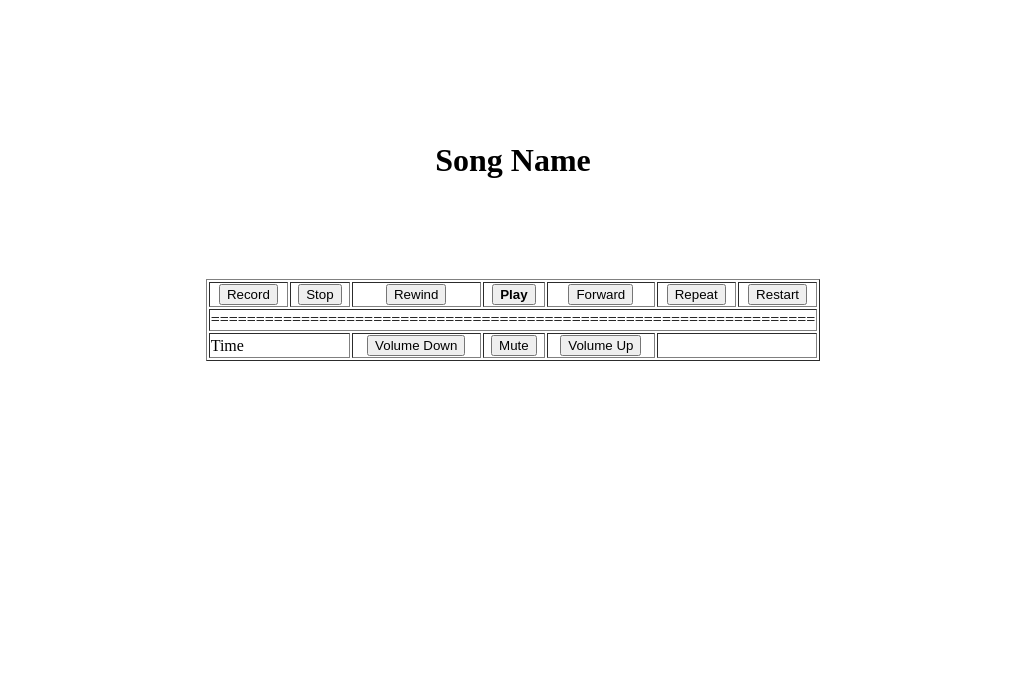
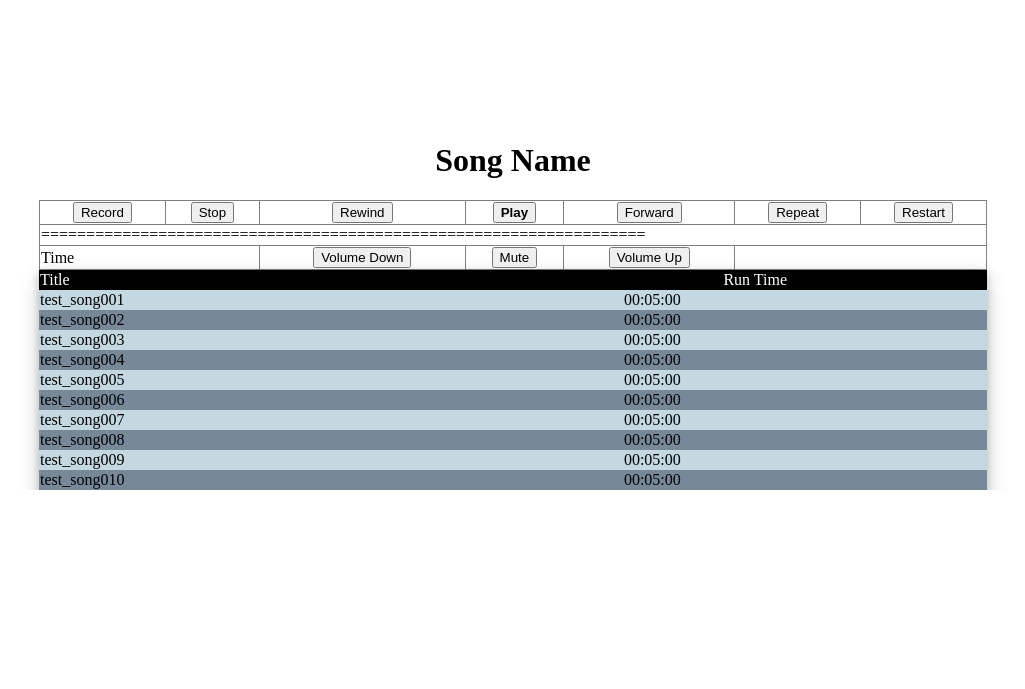
Before and after one commit to chesspro13/homeWreker, a Django app: template templates/index.html in a window 1280 px wide. Shown: the part 158-847 px from the top of the page, without its empty margins (127-1152 px from the left). Run offline with Django 3.2, Linux system fonts and the light colour scheme; the template is opened without the code that fills it, so the values that code supplies are empty.

Commit message:
Added song selector in the web page

```diff
--- a/HomeWreker/settings.py
+++ b/HomeWreker/settings.py
@@ -25,7 +25,7 @@ SECRET_KEY = '356t$d&03hpn%%1*cgl$u2g3b^7lmmw6-q+yl4yn%0sr#bzhc+'
 # SECURITY WARNING: don't run with debug turned on in production!
 DEBUG = True
 
-ALLOWED_HOSTS = ["192.168.0.199", "192.168.213.8"]
+ALLOWED_HOSTS = ["192.168.0.199", "192.168.213.8", "127.0.0.1"]
 
 
 # Application definition
--- a/HomeWreker/urls.py
+++ b/HomeWreker/urls.py
@@ -18,6 +18,7 @@ from django.urls import path
 
 from pages.views import home_page, curPos, pause, play, volumeUp, volumeDown, getCurTime
 from pages.views import downloadPage, downloadAudio, rewind, forward, restart, base_page
+from pages.views import scroll_testing, playSong
 
 urlpatterns = [
     path('admin/', admin.site.urls),
@@ -34,4 +35,6 @@ urlpatterns = [
     path('forward', forward),
     path('restart', restart),
     path('testing', base_page),
+    path('scrollTesting', scroll_testing),
+    path('playSong', playSong),
 ]
--- a/templates/base.html
+++ b/templates/base.html
@@ -19,7 +19,7 @@
       <button class="w3-bar-item w3-button" onclick="setAction('alarm')">Paris</button>
     </div>
 </body>
-    <javascript>
+    <script>
         function setAction(actionName) {
           var i;
           var x = document.getElementsByClassName("action");
@@ -29,5 +29,5 @@
           document.getElementById(actionName).style.display = "block";
         }
 
-    </javascript>
+    </script>
 </html>
--- a/templates/index.html
+++ b/templates/index.html
@@ -21,13 +21,65 @@
     table {
         margin-left: auto;
         margin-right: auto;
-        margin-top: 100px;
-        margin-bottom: auto;
     }
 
     .song_name {
         text-align: center;
         margin-top:300px;
+    }
+
+    .titleRow {
+        background-color: red;
+        margin-left: auto;
+        margin-right: auto;
+        width: 75%;
+        box-shadow: 0 4px 8px 0 rgba(0, 0, 0, 0.2), 0 6px 20px 0 rgba(0, 0, 0, 0.19);
+    }
+
+    .bill {
+        background-color: red;
+    }
+
+    .songTable {
+        margin-left: auto;
+        margin-right: auto;
+    }
+
+    table {
+        border-collapse: collapse;
+        width: 75%;
+        margin-left: auto;
+        margin-right: auto;
+    }
+
+    .songs {
+        width: 75%;
+        box-shadow: 0 4px 8px 0 rgba(0, 0, 0, 0.2), 0 6px 20px 0 rgba(0, 0, 0, 0.19);
+    }
+
+    tr:nth-child(odd) {
+            background-color: #C4D8E2;
+    }
+
+    tr:nth-child(even) {
+            background-color: #778899;
+    }
+
+    .title {
+        background-color: black;
+        color: white;
+    }
+
+    .runTime {
+        background-color: black;
+        color: white;
+        text-align: right;
+        padding-right: 200px;
+    }
+
+    tr:hover {
+        background-color: white;
+        cursor: pointer;
     }
 
 </style>
@@ -38,9 +90,9 @@
     <title>Home Wreker Music Interface</title>
 </head>
 <body>
-    <h1 class="song_name">Song Name</h1>
+    <h1 class="song_name" id="song_name">Song Name</h1>
     <table border="1px">
-        <tr>
+        <tr class="controller" style="background-color: white">
                 <td class="upper_buttons">
                     <button type="submit" name="ctrl" value="record" onclick="record()">
                         Record
@@ -77,10 +129,10 @@
                     </button>
                 </td>
         </tr>
-        <tr>
+        <tr class="controller" style="background-color: white">
             <td colspan="7" id="percent">===================================================================</td>
         </tr>
-        <tr>
+        <tr class="controller" style="background-color: white">
             <td colspan="2" class="buttonLeft" id='curTime'>Time</td>
                 <td class="lower_button">
                     <button type="submit" name="ctrl" value="volumeDown" onclick="volumeDown()">
@@ -102,6 +154,108 @@
 	<input type ="hidden" id="mills">{{ mills }}</input>
     </table>
 
+    <div class="songTable">
+        <table class="titleRow" style="padding-bottom: none;">
+            <tr class="bill" >
+                <td class="title">Title</td>
+                <td class="runTime">Run Time</td>
+            </tr>
+        </table>
+        <div style="overflow:scroll;    height:200px; width:100%; overflow:auto">
+
+
+            <!--
+
+            ===========================Replace this with found songs on hardware============================
+
+            -->
+
+
+            <table class="songs" style="padding-top: none;">
+                <tr onclick="setSong('test_song001.mp3')">
+                    <td>test_song001</td>
+                    <td>00:05:00</td>
+                </tr>
+                <tr onclick="setSong('test_song002.mp3')">
+                    <td>test_song002</td>
+                    <td>00:05:00</td>
+                </tr>
+                <tr onclick="setSong('test_song003.mp3')">
+                    <td>test_song003</td>
+                    <td>00:05:00</td>
+                </tr>
+                <tr onclick="setSong('test_song004.mp3')">
+                    <td>test_song004</td>
+                    <td>00:05:00</td>
+                </tr>
+                <tr onclick="setSong('test_song005.mp3')">
+                    <td>test_song005</td>
+                    <td>00:05:00</td>
+                </tr>
+                <tr onclick="setSong('test_song006.mp3')">
+                    <td>test_song006</td>
+                    <td>00:05:00</td>
+                </tr>
+                <tr onclick="setSong('test_song007.mp3')">
+                    <td>test_song007</td>
+                    <td>00:05:00</td>
+                </tr>
+                <tr onclick="setSong('test_song008.mp3')">
+                    <td>test_song008</td>
+                    <td>00:05:00</td>
+                </tr>
+                <tr onclick="setSong('test_song009.mp3')">
+                    <td>test_song009</td>
+                    <td>00:05:00</td>
+                </tr>
+                <tr onclick="setSong('test_song010.mp3')">
+                    <td>test_song010</td>
+                    <td>00:05:00</td>
+                </tr>
+                <tr onclick="setSong('test_song011.mp3')">
+                    <td>test_song011</td>
+                    <td>00:05:00</td>
+                </tr>
+                <tr onclick="setSong('test_song012.mp3')">
+                    <td>test_song012</td>
+                    <td>00:05:00</td>
+                </tr>
+                <tr onclick="setSong('test_song013.mp3')">
+                    <td>test_song013</td>
+                    <td>00:05:00</td>
+                </tr>
+                <tr onclick="setSong('test_song014.mp3')">
+                    <td>test_song014</td>
+                    <td>00:05:00</td>
+                </tr>
+                <tr onclick="setSong('test_song015.mp3')">
+                    <td>test_song015</td>
+                    <td>00:05:00</td>
+                </tr>
+                <tr onclick="setSong('test_song016.mp3')">
+                    <td>test_song016</td>
+                    <td>00:05:00</td>
+                </tr>
+                <tr onclick="setSong('test_song017.mp3')">
+                    <td>test_song017</td>
+                    <td>00:05:00</td>
+                </tr>
+                <tr onclick="setSong('test_song018.mp3')">
+                    <td>test_song018</td>
+                    <td>00:05:00</td>
+                </tr>
+                <tr onclick="setSong('test_song019.mp3')">
+                    <td>test_song019</td>
+                    <td>00:05:00</td>
+                </tr>
+                <tr onclick="setSong('test_song20.mp3')">
+                    <td>test_song0020</td>
+                    <td>00:05:00</td>
+                </tr>
+            </table>
+
+         </div>
+    </div>
 	<script>
 		var keepLooping = true;
 		var k = 0;
@@ -110,6 +264,11 @@
 
 		var playTime = 0;
 		var playing = true;
+
+        function setSong( song ){
+            document.getElementById('song_name').innerHTML = song;
+            playSong( song );
+        }
 
 		function tellMeCurTime(){
 			let xhr = new XMLHttpRequest();
@@ -161,6 +320,14 @@
 			let xhr = new XMLHttpRequest();
 			xhr.open('GET', 'volumeDown');
 			xhr.send();
+		}
+
+		function playSong( songName ) {
+			let xhr = new XMLHttpRequest();
+			xhr.open('POST', 'playSong', true)
+            xhr.setRequestHeader('Content-type', 'application/x-www-form-urlencoded');;
+			var dataSend = "song=" + songName;
+			xhr.send(dataSend);
 		}
 
 		function play() {
@@ -233,6 +400,7 @@
 		}
 
 		function getTotal(){
+		    try{
                 var length = 67;
                 var total = (playTime/{{ mills }});
                 output = "";
@@ -241,6 +409,9 @@
                 for( i = 0; i < length - output.length; i++)
                     output += " ";
                 document.getElementById('percent').innerHTML = output;
+			}catch (error){
+			    document.getElementById('percent').innerHTML = "00:00:00";
+			}
 		}
 
 		function doStuff() {
```
Also changed, not shown: pages/views.py (+13 -0 lines), templates/scrollTesting.html (added, +123 -0 lines). Lines whose indentation alone changed are shown as unchanged.
